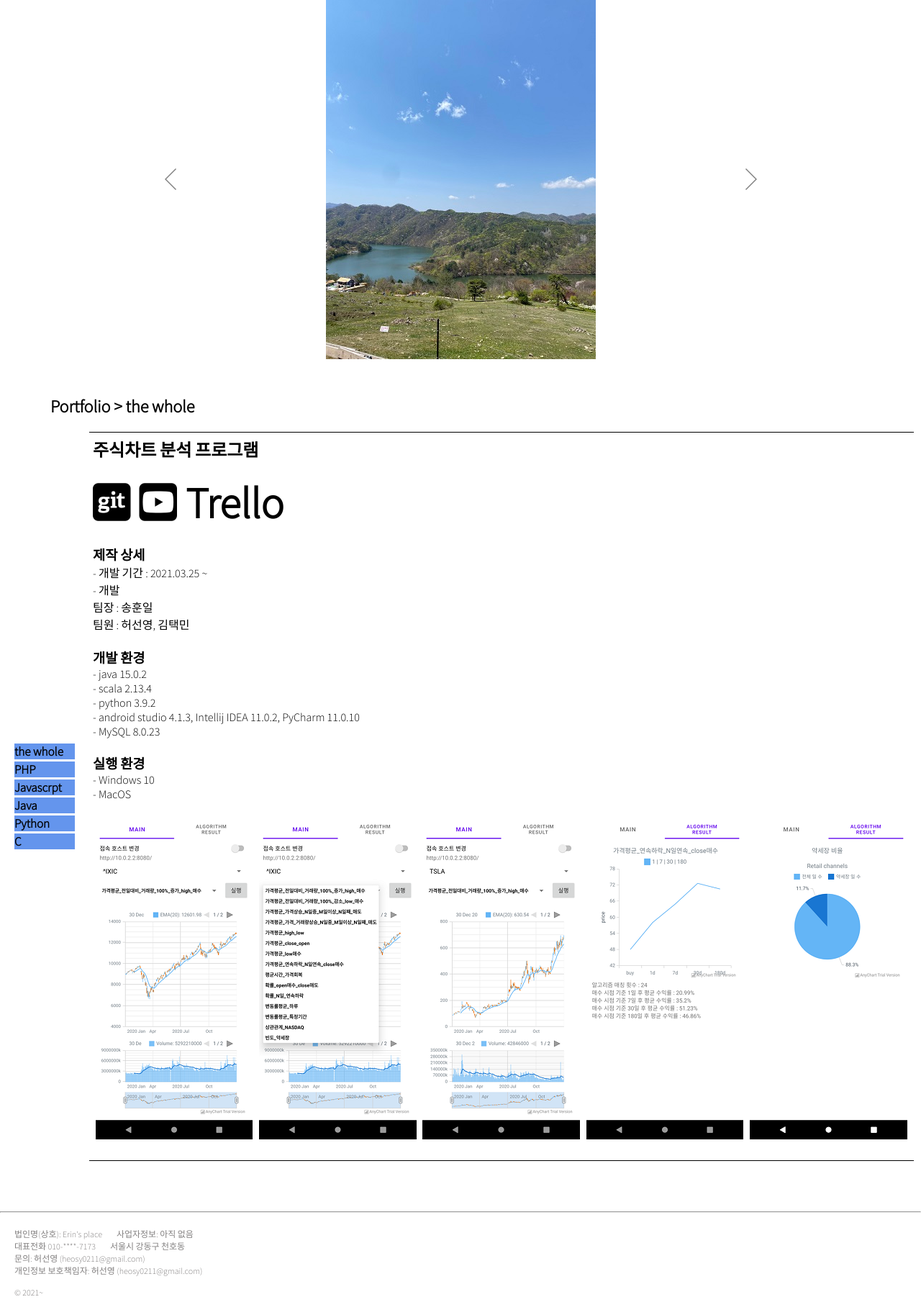
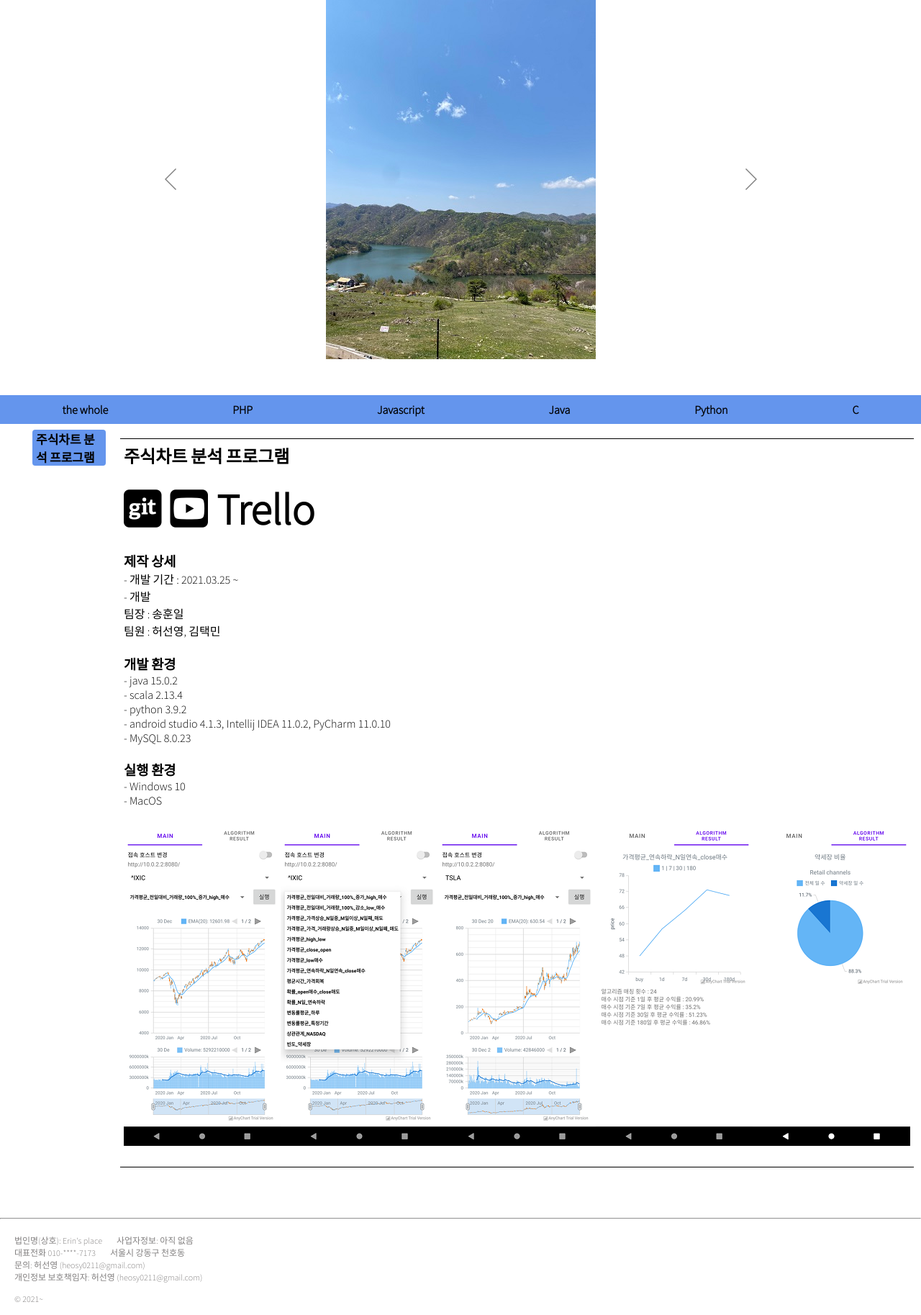
Before and after one commit to dodo0211/project_Erin_place, a PHP site: page /portfolio/portfolio.php in a window 1280 px wide. Shown: the part 116-1943 px from the top of the page at 72% size. Before the commit the page ends 1917 px from the top, so only its background shows below. Run offline with PHP 8.4, Linux system fonts and the light colour scheme; some libraries are stand-ins or nearby versions.

Commit message:
전반적 수정 - 개발 중

```diff
--- a/admin/admin.php
+++ b/admin/admin.php
@@ -76,6 +76,7 @@
 						<form method="post" action="./admin_member_update.php">
 							<!-- number가 primary_key이기 때문에 hidden -->
 							<input type="hidden" name="num" value="<?= $num ?>">
+							<input type="hidden" name="id" value="<?= $id ?>">
 							<span class="col1"><?= $number ?></span>
 							<span class="col2"><?= $id ?></a></span>
 							<span class="col3"><?= $name ?></span>
--- a/db/create_table.php
+++ b/db/create_table.php
@@ -32,8 +32,8 @@ function create_table($con, $table_name)
                                 ) ENGINE=InnoDB DEFAULT CHARSET=utf8;
                     ";
                 break;
-            case 'board':
-                $query = "CREATE TABLE `board` (
+            case 'portfolio':
+                $query = "CREATE TABLE `portfolio` (
                                   `num` int NOT NULL AUTO_INCREMENT,
                                   `id` char(15) NOT NULL,
                                   `name` char(10) NOT NULL,
--- a/db/db_connect.php
+++ b/db/db_connect.php
@@ -2,7 +2,7 @@
 date_default_timezone_set("Asia/Seoul");
 $server_name = "localhost";
 $user_name = "root";
-$pass = "12345678";
+$pass = "123456";
 $db_name = "sample";
 
 $con = mysqli_connect($server_name, $user_name, $pass);
--- a/header.php
+++ b/header.php
@@ -5,7 +5,7 @@ else $userid = "";
 if (isset($_SESSION["username"])) $username = $_SESSION["username"];
 else $username = "";
 if (isset($_SESSION["userlevel"])) $userlevel = $_SESSION["userlevel"];
-else $userlevel = "1";
+else $userlevel = "9";
 if (isset($_SESSION["userpoint"])) $userpoint = $_SESSION["userpoint"];
 else $userpoint = "";
 ?>
--- a/index.php
+++ b/index.php
@@ -7,8 +7,8 @@
     <meta name="viewport" content="width=device-width, initial-scale=1.0">
     <title>Erin's place</title>
     <!-- link -->
-    <link rel="stylesheet" href="./css/common.css?after=2">
-    <link rel="stylesheet" href="./css/main.css?after=4">
+    <link rel="stylesheet" href="./css/common.css?after=3">
+    <link rel="stylesheet" href="./css/main.css?after=5">
     <!-- script -->
     <script src="./js/img_slide.js" defer></script>
     <!-- api -->
--- a/login/login_form.php
+++ b/login/login_form.php
@@ -23,7 +23,6 @@
         <?php include $_SERVER['DOCUMENT_ROOT'] . "/project_erin_place/header.php"; ?>
     </header>
     <section>
-        <?php include $_SERVER['DOCUMENT_ROOT'] . "/project_erin_place/main_img_bar.php"; ?>
         <div id="main_content">
             <div id="login_box">
                 <div id="login_title">
--- a/portfolio/portfolio.css
+++ b/portfolio/portfolio.css
@@ -20,20 +20,25 @@ section > h2 {
   margin-left: 70px;
 }
 
-section > div {
-  position: relative;
+.portfolio_list {
+  display: flex;
+  justify-content: space-around;
+  background-color: cornflowerblue;
 }
 
-/* .portfolio_list {
-  position: fixed;
-  top: 0;
-  left: 100px;
-} */
+/* navigation bar */
+.lang_list {
+  padding: 10px;
+  font-weight: bold;
+}
 
-section > div {
+.lang_list:hover {
+  background-color: cornsilk;
+  border-radius: 4px;
+}
+
+section > div:nth-child(2) {
   display: flex;
-  justify-content: space-between;
-  align-items: center;
 }
 
 section ul {
@@ -54,6 +59,17 @@ section li:hover {
   border-radius: 4px;
 }
 
+.portfolio_detail_title {
+  margin-left: 30px;
+  padding: 0 5px;
+  background-color: cornflowerblue;
+  border-radius: 4px;
+}
+
+.portfolio_detail_title:hover {
+  background-color: cornsilk;
+}
+
 .portfolio_content {
   flex-grow: 8;
   padding: 5px;
--- a/portfolio/portfolio.php
+++ b/portfolio/portfolio.php
@@ -25,16 +25,23 @@
 
     <!-- section (portfolio) -->
     <section>
-        <h2>Portfolio > the whole</h2>
+        <!-- <h2>Portfolio > the whole</h2> -->
+        <div class="portfolio_list">
+            <div class="lang_list"><a href="#">the whole</a></div>
+            <div class="lang_list"><a href="#">PHP</a></div>
+            <div class="lang_list"><a href="#">Javascript</a></div>
+            <div class="lang_list"><a href="#">Java</a></div>
+            <div class="lang_list"><a href="#">Python</a></div>
+            <div class="lang_list"><a href="#">C</a></div>
+        </div>
+
+
         <div>
-            <ul class="portfolio_list">
-                <li><a href="#">the whole</a></li>
-                <li><a href="#">PHP</a></li>
-                <li><a href="#">Javascrpt</a></li>
-                <li><a href="#">Java</a></li>
-                <li><a href="#">Python</a></li>
-                <li><a href="#">C</a></li>
-            </ul>
+            <div class="portfolio_detail_category">
+                <ul>
+                    <li class="portfolio_detail_title"><a href="#">주식차트 분석 프로그램</a></li>
+                </ul>
+            </div>
 
             <div class="portfolio_content">
                 <h1>주식차트 분석 프로그램</h1><br />
@@ -71,8 +78,8 @@
                     <div><img src="http://<?php echo $_SERVER['HTTP_HOST']; ?>/project_erin_place/portfolio/img/next/next5.png" alt="프로젝트next_결과사진5"></div>
                 </div><br />
             </div>
+        </div>
 
-        </div>
     </section>
 
     <hr>
--- a/posting/posting.css
+++ b/posting/posting.css
@@ -22,8 +22,6 @@ section > div:first-child {
 
 /* navigation bar */
 .lang_list {
-  /* margin: 40px; */
-  padding: 10px;
   font-weight: bold;
 }
 
```
Also changed, not shown: admin/admin_member_update.php (+6 -4 lines).
